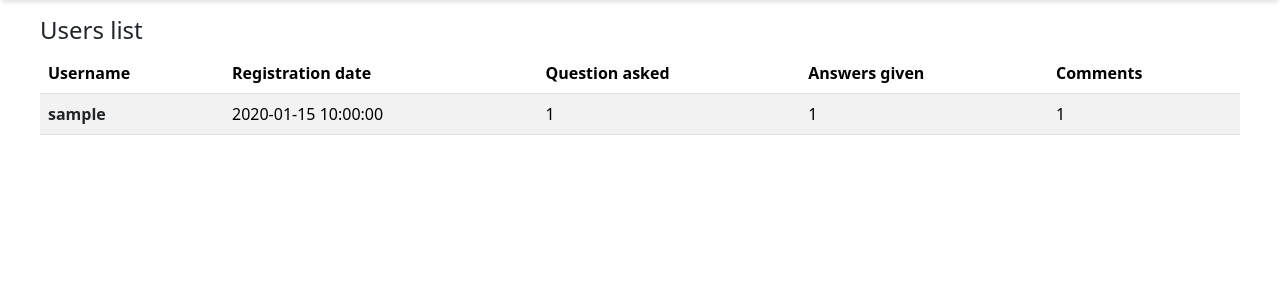
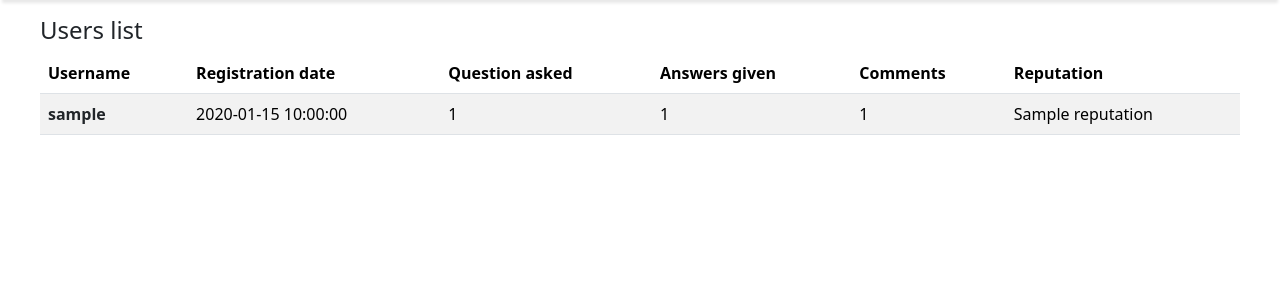
Before and after one commit to RadekRo/ask-mate-sprint-3, a Flask app: template templates/users.html in a window 1280 px wide. Shown: the part 54-354 px from the top of the page. Run offline with Flask 2, Linux system fonts and the light colour scheme; the template is opened without the code that fills it: most values are stand-ins (such as "Sample title", 1, 10 or a date in 2020); some libraries are stand-ins or nearby versions.

Commit message:
Reputation system corrected and tested. Done

```diff
--- a/data_handler.py
+++ b/data_handler.py
@@ -65,7 +65,8 @@ def get_users_list(cursor):
         SELECT u.id, u.login, u.registration_date,
             COUNT(DISTINCT q.id) AS num_questions,
             COUNT(DISTINCT a.id) AS num_answers,
-            COUNT(DISTINCT c.id) AS num_comments
+            COUNT(DISTINCT c.id) AS num_comments,
+            reputation
         FROM users u
         LEFT JOIN question q ON u.id = q.author
         LEFT JOIN answer a ON u.id = a.author
@@ -81,7 +82,8 @@ def get_user_data(cursor, user_id):
         SELECT u.id, u.login, u.registration_date,
             COUNT(DISTINCT q.id) AS num_questions,
             COUNT(DISTINCT a.id) AS num_answers,
-            COUNT(DISTINCT c.id) AS num_comments
+            COUNT(DISTINCT c.id) AS num_comments,
+            reputation
         FROM users u
         LEFT JOIN question q ON u.id = q.author
         LEFT JOIN answer a ON u.id = a.author
@@ -618,7 +620,7 @@ def unaccept_answer(cursor, answer_id):
 def increase_user_reputation(cursor, author_id, points):
     query = """
     UPDATE users
-    SET reputation += %(points)s
+    SET reputation = reputation + %(points)s
     WHERE id = %(id)s
     """
     data = {'id': author_id, 'points': points}
@@ -629,7 +631,7 @@ def increase_user_reputation(cursor, author_id, points):
 def decrease_user_reputation(cursor, author_id, points):
     query = """
     UPDATE users
-    SET reputation -= %(points)s
+    SET reputation = reputation - %(points)s
     WHERE id = %(id)s
     """
     data = {'id': author_id, 'points': points}
--- a/templates/user-details.html
+++ b/templates/user-details.html
@@ -27,6 +27,10 @@
             <tr>
                 <td>Comments:</td>
                 <td>{{ user_data['num_comments'] }}</td>
+            </tr>
+            <tr>
+                <td>Reputation:</td>
+                <td>{{ user_data['reputation'] }}</td>
             </tr>
         </tbody>
     </table>
--- a/templates/users.html
+++ b/templates/users.html
@@ -19,6 +19,9 @@
                 <th scope="col text-center">
                     Comments
                 </th>
+                <th scope="col text-center">
+                    Reputation
+                </th>
             </tr>
         </thead>
         <tbody>
@@ -29,6 +32,7 @@
                 <td>{{ user['num_questions'] }}</td>
                 <td>{{ user['num_answers'] }}</td>
                 <td>{{ user['num_comments'] }}</td>
+                <td>{{ user['reputation'] }}</td>
             </tr>
             {% endfor %}
         </tbody>
```
